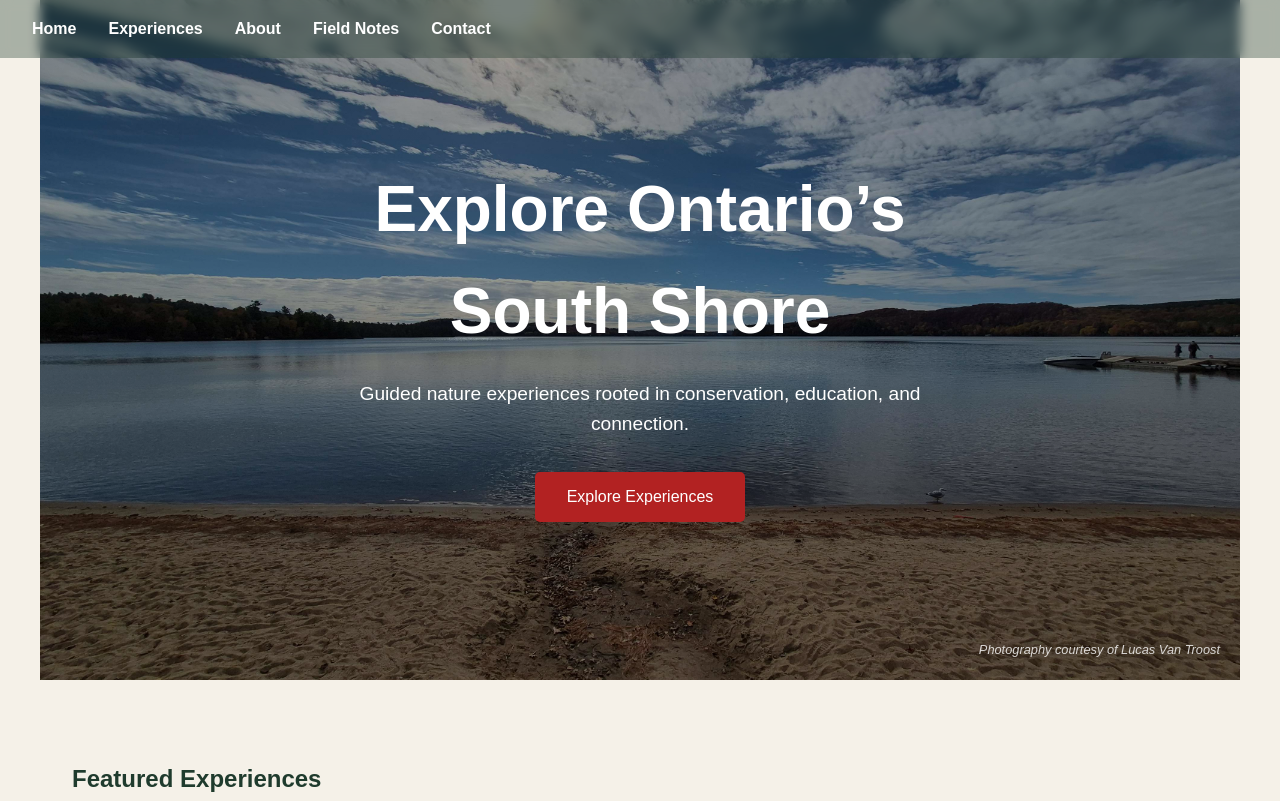
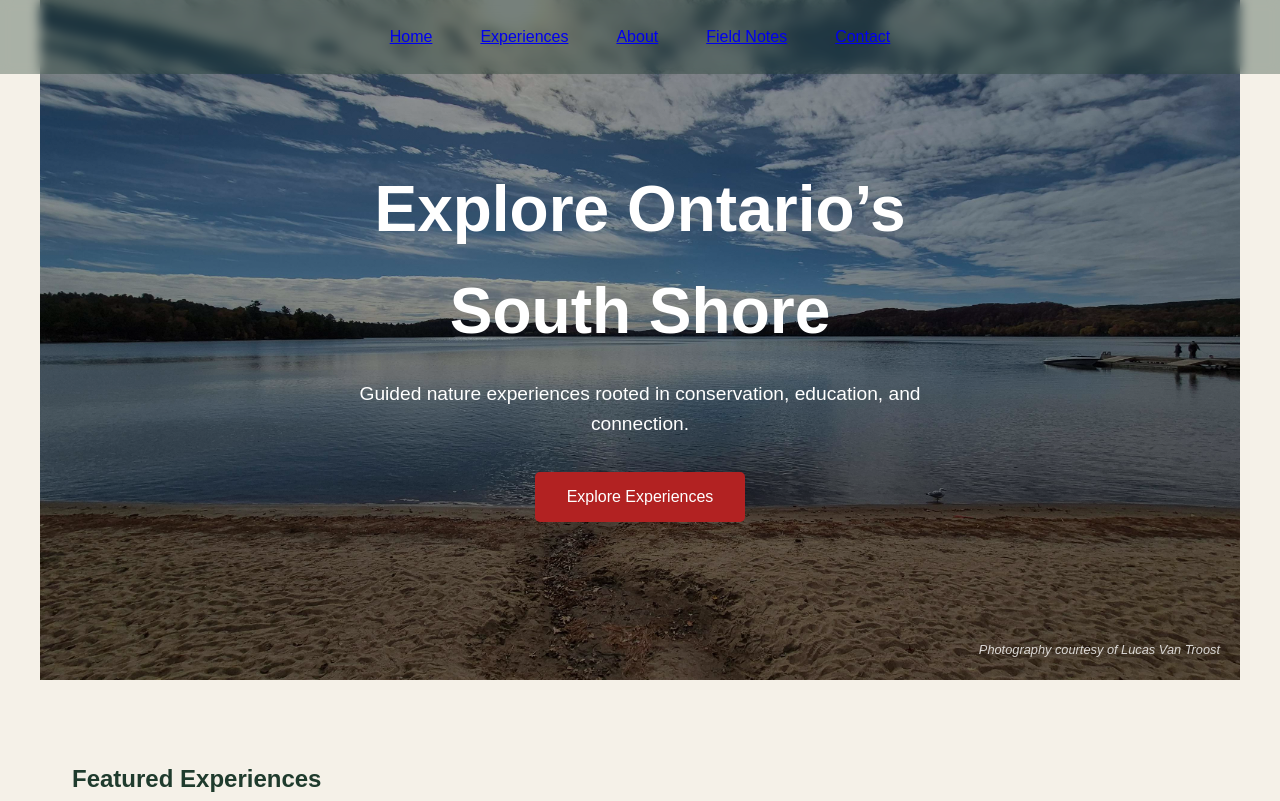
Before and after one commit to RevivalFCCO/SouthShoreNatureTours, a plain HTML site: page index.html in a window 1280 px wide. Shown: the top 801 px of the page. Drawn offline with Linux system fonts and the light colour scheme.

Commit message:
Update style.css

```diff
--- a/style.css
+++ b/style.css
@@ -26,10 +26,10 @@ header {
 
 .navbar {
     display: flex;
-    justify-content: space-between;
+    justify-content: center;
     align-items: center;
 
-    padding: 1rem 2rem;
+    padding: 1.5rem 2rem;
 }
 
 .logobanner-img {
@@ -45,10 +45,11 @@ header {
     list-style: none;
 }
 
-.nav-links a {
-    color: white;
-    text-decoration: none;
-    font-weight: bold;
+.nav-links {
+    display: flex;
+    gap: 3rem;
+
+    list-style: none;
 }
 
 /* HERO */
```
